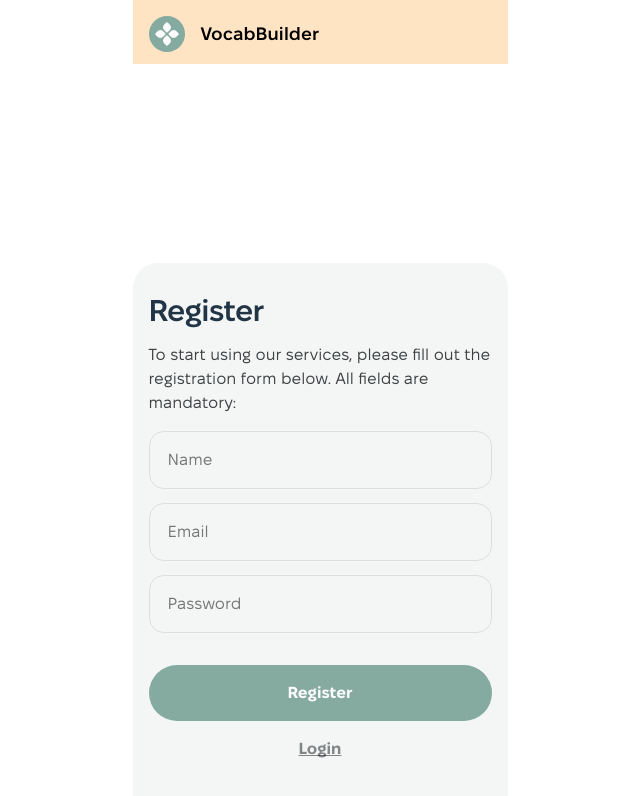
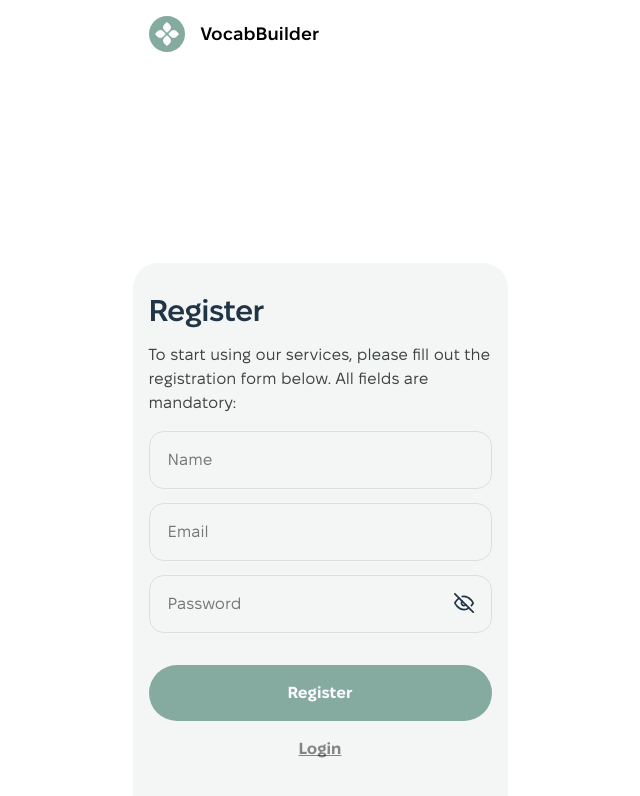
Before and after one commit to yurikorock/VocabBuilder, a React (Vite) app: page /register in a window 1280 px wide. Shown: the top 796 px of the page, without its empty margins (320-960 px from the left). Built offline with nearby package versions, Linux system fonts and the light colour scheme.

Commit message:
fix: edit style input password

```diff
--- a/package.json
+++ b/package.json
@@ -17,6 +17,7 @@
     "react": "^19.1.1",
     "react-dom": "^19.1.1",
     "react-hot-toast": "^2.6.0",
+    "react-icons": "^5.5.0",
     "react-redux": "^9.2.0",
     "react-router-dom": "^7.9.5",
     "redux-persist": "^6.0.0",
--- a/src/components/Header/Header.module.css
+++ b/src/components/Header/Header.module.css
@@ -5,5 +5,7 @@
     width: 100%;
 
     padding: 16px 16px 12px 16px;
-    background-color: bisque;
+
+
+
 }
--- a/src/components/Hero/Hero.module.css
+++ b/src/components/Hero/Hero.module.css
@@ -3,4 +3,5 @@ display: flex;
 align-items: center;
 justify-content: center;
 margin-bottom: 8px;
+
 }
--- a/src/components/RegistrationForm/RegistrationForm.module.css
+++ b/src/components/RegistrationForm/RegistrationForm.module.css
@@ -1,5 +1,6 @@
 .wrapper {
     max-width: 375px;
+    width: 100%;
     display: flex;
     flex-direction: column;
     padding: 32px 16px 57px;
@@ -40,6 +41,7 @@
 }
 
 .input_wrap:not(:last-child) {
+    position: relative;
     display: flex;
     flex-direction: column;
     gap: 14px;
@@ -47,6 +49,7 @@
 }
 
 .input_form {
+
     border: 1px solid rgba(18, 20, 23, 0.1);
     border-radius: 15px;
     padding: 16px 18px 16px 18px;
@@ -63,14 +66,33 @@
 .input_form.error {
     border: 1px solid #d80027;
 }
+
 .input_form.correct {
-  border: 1px solid #3cbf61;
+    border: 1px solid #3cbf61;
 }
 
 
 .input_form:hover {
     border: 1px solid var(--green);
 }
+
+.toggleBtn {
+    all: unset;
+    position: absolute;
+    right: 18px;
+    top: 162px;
+    outline: none;
+    cursor: pointer;
+}
+
+.toggleBtn:focus,
+.toggleBtn:hover {
+
+    outline: none;
+    border-color: transparent;
+
+}
+
 
 .btn_register {
     display: flex;
--- a/src/components/RegistrationForm/RegistrationForm.tsx
+++ b/src/components/RegistrationForm/RegistrationForm.tsx
@@ -2,12 +2,13 @@ import { useForm } from "react-hook-form";
 import { yupResolver } from "@hookform/resolvers/yup";
 import * as yup from "yup";
 import css from "./RegistrationForm.module.css";
-import { useEffect, type JSX } from "react";
+import { useEffect, useState, type JSX } from "react";
 import { NavLink, useNavigate } from "react-router-dom";
 
 import { register as registerUser } from "../../redux/auth/operation";
 import { useAppDispatch, useAppSelector } from "../../redux/store";
 import { selectIsLoggedIn } from "../../redux/auth/selectors";
+import { FiEye, FiEyeOff } from "react-icons/fi";
 
 const schema = yup
   .object({
@@ -38,6 +39,7 @@ export default function RegistrationForm(): JSX.Element {
   const dispatch = useAppDispatch();
   const isLoggedIn = useAppSelector(selectIsLoggedIn);
   const navigate = useNavigate();
+  const [showPassword, setShowPassword] = useState(false);
 
   const {
     register,
@@ -95,7 +97,7 @@ export default function RegistrationForm(): JSX.Element {
           />
           {errors.email && <p>{errors.email.message}</p>}
           <input
-            type="password"
+            type={showPassword ? "text" : "password"}
             placeholder="Password"
             {...register("password")}
             className={`${css.input_form} ${errors.password ? css.error : ""} ${
@@ -103,6 +105,13 @@ export default function RegistrationForm(): JSX.Element {
             }  `}
           />
           {errors.password && <p>{errors.password.message}</p>}
+          <button
+                type="button"
+                className={css.toggleBtn}
+                onClick={() => setShowPassword((e) => !e)}
+              >
+                {showPassword ? <FiEye size={20} /> : <FiEyeOff size={20} />}
+              </button>
         </div>
 
         <button className={css.btn_register} type="submit">
```
Also changed, not shown: 1 other file (tests, documents, lock files or other folders).
